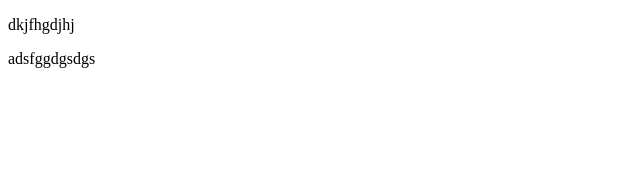
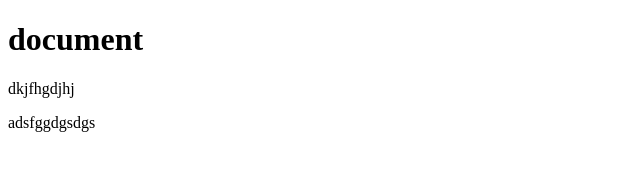
Before and after one commit to 3imad-lb/BRIEF-3, a plain HTML site: page index.html in a window 1280 px wide. Shown: the whole page, without its empty margins (0-640 px from the left). Drawn offline with Linux system fonts and the light colour scheme.

Commit message:
Update index.html

```diff
--- a/index.html
+++ b/index.html
@@ -7,7 +7,9 @@
     <title>Document</title>
 </head>
 <body>
+    <h1>document </h1>
     <p>dkjfhgdjhj</p>
     <p>adsfggdgsdgs</p>
+
 </body>
 </html>
```
